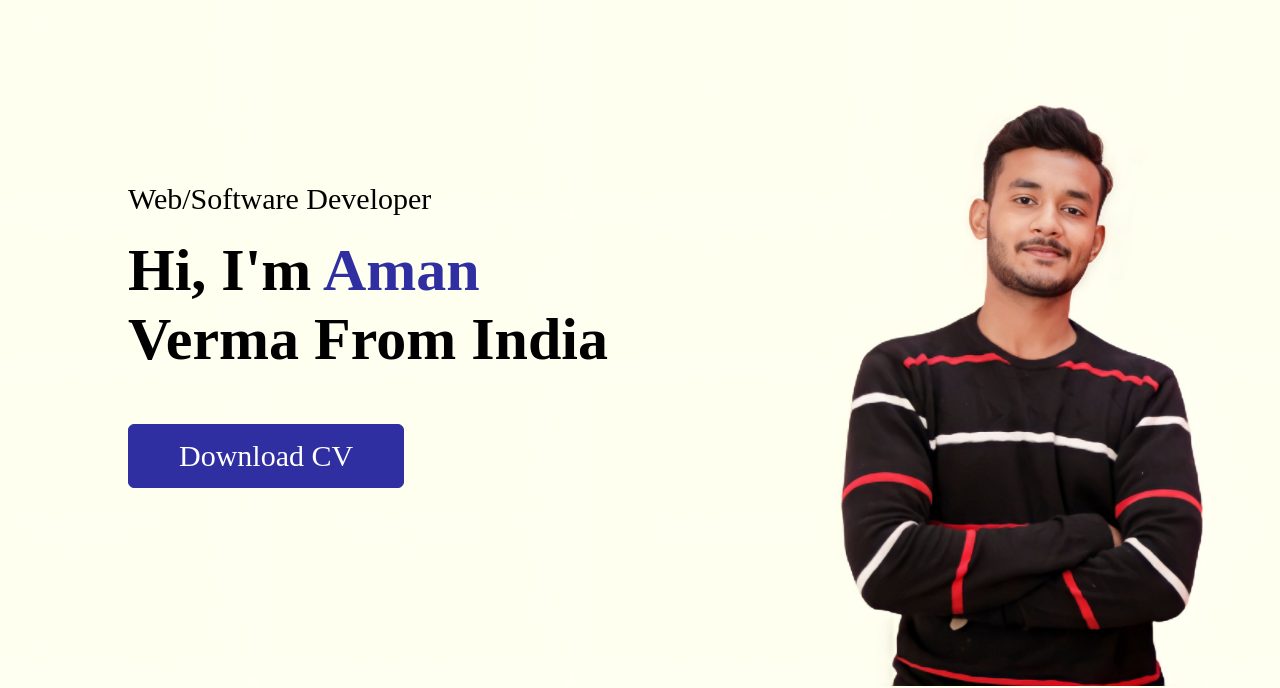
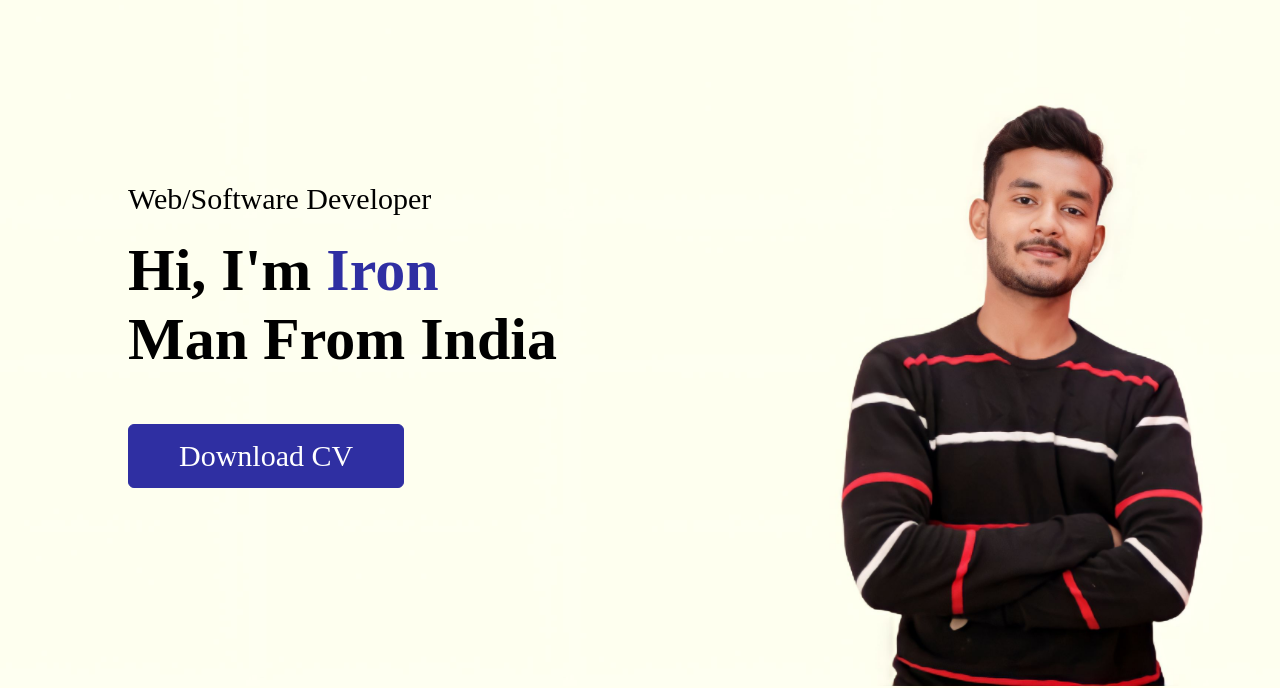
Before and after one commit to Aman0413/Portfolio-Site, a plain HTML site: page index.html in a window 1280 px wide. Shown: the part 114-802 px from the top of the page. Drawn offline with Linux system fonts and the light colour scheme.

Commit message:
second commit

```diff
--- a/index.html
+++ b/index.html
@@ -30,7 +30,7 @@
             </nav>
             <div class="header-text">
                 <p>Web/Software Developer</p>
-                <h1>Hi, I'm <span id="spn">Aman</span><br> Verma From India</h1>
+                <h1>Hi, I'm <span id="spn">Iron</span><br> Man From India</h1>
                 <a href="cv/Aman's Resume.pdf" download class="btn btn2">Download CV</a>
             </div>
         </div>
```
